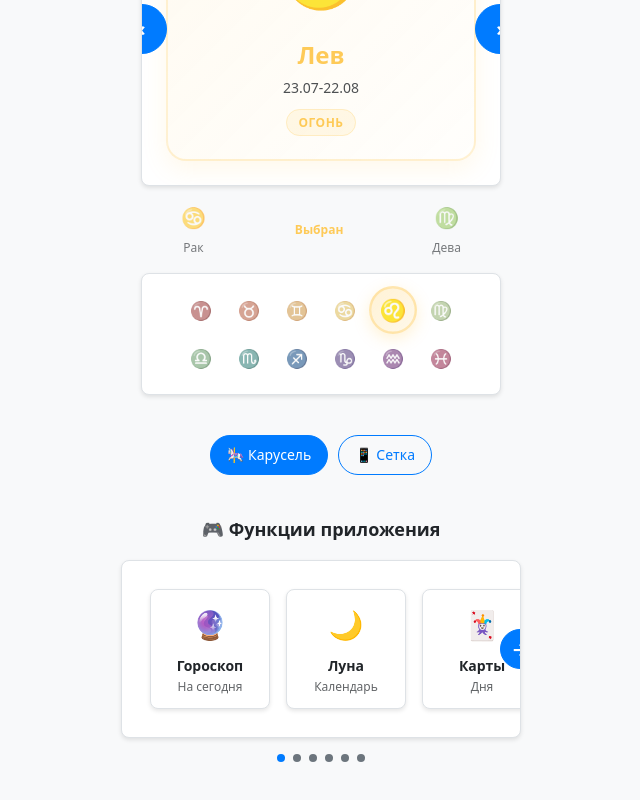
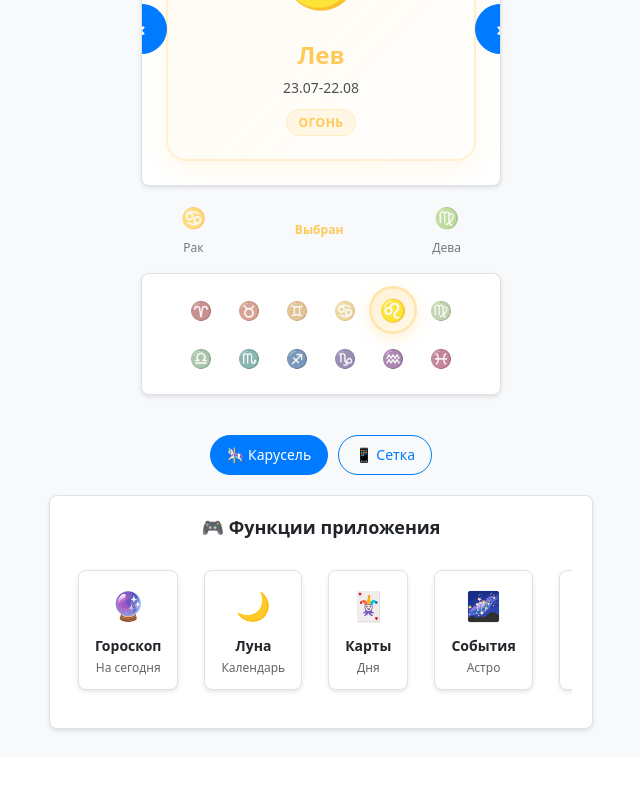
Before and after one commit to benjiros23/gnome-horoscope-react, a React (Create React App) app: page / in a window 1280 px wide. Shown: the part 514-1314 px from the top of the page, without its empty margins (319-959 px from the left). After the commit the page ends 1271 px from the top, so only its background shows below. Built offline with nearby package versions, Linux system fonts and the light colour scheme.

Commit message:
Update FunctionCarousel.js

```diff
--- a/src/components/UI/FunctionCarousel.js
+++ b/src/components/UI/FunctionCarousel.js
@@ -1,197 +1,34 @@
-import React, { useState, useRef } from 'react';
+import React, { useState } from 'react';
 import { useTheme } from '../../contexts/ThemeContext';
 import FunctionTile from './FunctionTile';
 
 const FunctionCarousel = ({ items, onItemClick }) => {
   const { theme } = useTheme();
   const [currentIndex, setCurrentIndex] = useState(0);
-  const [isDragging, setIsDragging] = useState(false);
-  const [startX, setStartX] = useState(0);
-  const carouselRef = useRef(null);
-  const itemsPerView = 3;
-
-  const maxIndex = Math.max(0, items.length - itemsPerView);
-
-  const handleTouchStart = (e) => {
-    setIsDragging(true);
-    setStartX(e.touches[0].clientX);
-  };
-
-  const handleTouchMove = (e) => {
-    if (!isDragging) return;
-
-    const x = e.touches[0].clientX;
-    const diff = startX - x;
-
-    if (Math.abs(diff) > 50) {
-      if (diff > 0 && currentIndex < maxIndex) {
-        setCurrentIndex(Math.min(maxIndex, currentIndex + 1));
-        setIsDragging(false);
-      } else if (diff < 0 && currentIndex > 0) {
-        setCurrentIndex(Math.max(0, currentIndex - 1));
-        setIsDragging(false);
-      }
-    }
-  };
-
-  const handleTouchEnd = () => {
-    setIsDragging(false);
-  };
-
-  const nextSlide = () => {
-    setCurrentIndex(prev => Math.min(maxIndex, prev + 1));
-  };
-
-  const prevSlide = () => {
-    setCurrentIndex(prev => Math.max(0, prev - 1));
-  };
-
-  const goToSlide = (index) => {
-    setCurrentIndex(Math.max(0, Math.min(maxIndex, index)));
-  };
-
-  const containerStyle = {
-    position: 'relative',
-    width: '100%',
-    maxWidth: '400px',
-    margin: '0 auto',
-    padding: '20px 0'
-  };
-
-  const carouselStyle = {
-    ...theme.card,
-    position: 'relative',
-    overflow: 'hidden',
-    padding: '20px',
-    margin: '0'
-  };
-
-  const trackStyle = {
-    display: 'flex',
-    transform: `translateX(-${currentIndex * (100 / itemsPerView)}%)`,
-    transition: isDragging ? 'none' : 'transform 0.3s ease',
-    cursor: isDragging ? 'grabbing' : 'grab',
-    userSelect: 'none'
-  };
-
-  const navButtonStyle = (position) => ({
-    ...theme.button.primary,
-    position: 'absolute',
-    top: '50%',
-    transform: 'translateY(-50%)',
-    [position]: '-20px',
-    width: '40px',
-    height: '40px',
-    borderRadius: '50%',
-    fontSize: '18px',
-    fontWeight: 'bold',
-    zIndex: 10,
-    padding: '0',
-    display: 'flex',
-    alignItems: 'center',
-    justifyContent: 'center'
-  });
-
-  const indicatorsStyle = {
-    display: 'flex',
-    justifyContent: 'center',
-    gap: '8px',
-    marginTop: '16px'
-  };
-
-  const indicatorStyle = (isActive) => ({
-    width: '8px',
-    height: '8px',
-    borderRadius: '50%',
-    cursor: 'pointer',
-    transition: 'all 0.2s ease',
-    background: isActive ? theme.colors.primary : theme.colors.textSecondary,
-    border: 'none'
-  });
-
-  const titleStyle = {
-    textAlign: 'center',
-    marginBottom: '16px',
-    fontSize: '18px',
-    fontWeight: '600',
-    color: theme.card.color
-  };
 
   return (
-    <div style={containerStyle}>
-      <div style={titleStyle}>🎮 Функции приложения</div>
-
-      <div style={carouselStyle}>
-        {/* Кнопка "Назад" */}
-        {currentIndex > 0 && (
-          <button
-            style={navButtonStyle('left')}
-            onClick={prevSlide}
-            onMouseEnter={(e) => {
-              e.target.style.background = theme.colors.primary;
-              e.target.style.opacity = '0.8';
-            }}
-            onMouseLeave={(e) => {
-              e.target.style.background = theme.button.primary.background;
-              e.target.style.opacity = '1';
-            }}
-          >
-            ←
-          </button>
-        )}
-
-        {/* Кнопка "Вперед" */}
-        {currentIndex < maxIndex && (
-          <button
-            style={navButtonStyle('right')}
-            onClick={nextSlide}
-            onMouseEnter={(e) => {
-              e.target.style.background = theme.colors.primary;
-              e.target.style.opacity = '0.8';
-            }}
-            onMouseLeave={(e) => {
-              e.target.style.background = theme.button.primary.background;
-              e.target.style.opacity = '1';
-            }}
-          >
-            →
-          </button>
-        )}
-
-        {/* Трек с элементами */}
-        <div
-          ref={carouselRef}
-          style={trackStyle}
-          onTouchStart={handleTouchStart}
-          onTouchMove={handleTouchMove}
-          onTouchEnd={handleTouchEnd}
-        >
+    <div style={{
+      ...theme.card,
+      padding: '20px',
+      textAlign: 'center'
+    }}>
+      <h3 style={theme.typography.subtitle}>🎮 Функции приложения</h3>
+      <div style={{
+        display: 'flex',
+        overflowX: 'auto',
+        gap: '10px',
+        padding: '10px 0'
+      }}>
         {items.map((item, index) => (
-            <div key={index} style={{ flex: `0 0 ${100 / itemsPerView}%`, display: 'flex', justifyContent: 'center' }}>
           <FunctionTile
+            key={index}
             icon={item.icon}
             title={item.title}
             subtitle={item.subtitle}
             onClick={() => onItemClick && onItemClick(item)}
-                size="normal"
-              />
-            </div>
-          ))}
-        </div>
-      </div>
-
-      {/* Индикаторы */}
-      {maxIndex > 0 && (
-        <div style={indicatorsStyle}>
-          {Array.from({ length: maxIndex + 1 }, (_, index) => (
-            <button
-              key={index}
-              style={indicatorStyle(index === currentIndex)}
-              onClick={() => goToSlide(index)}
           />
         ))}
       </div>
-      )}
     </div>
   );
 };
```
Lines whose indentation alone changed are shown as unchanged.
